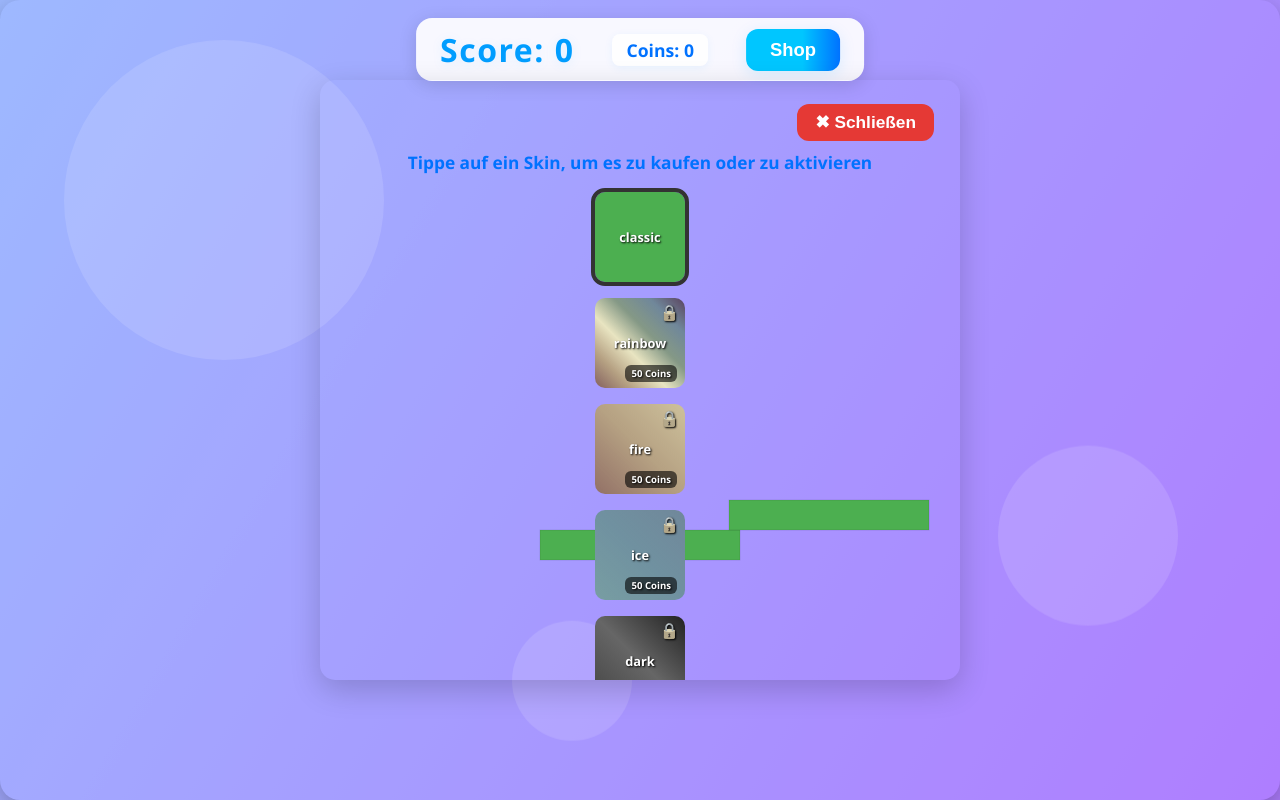
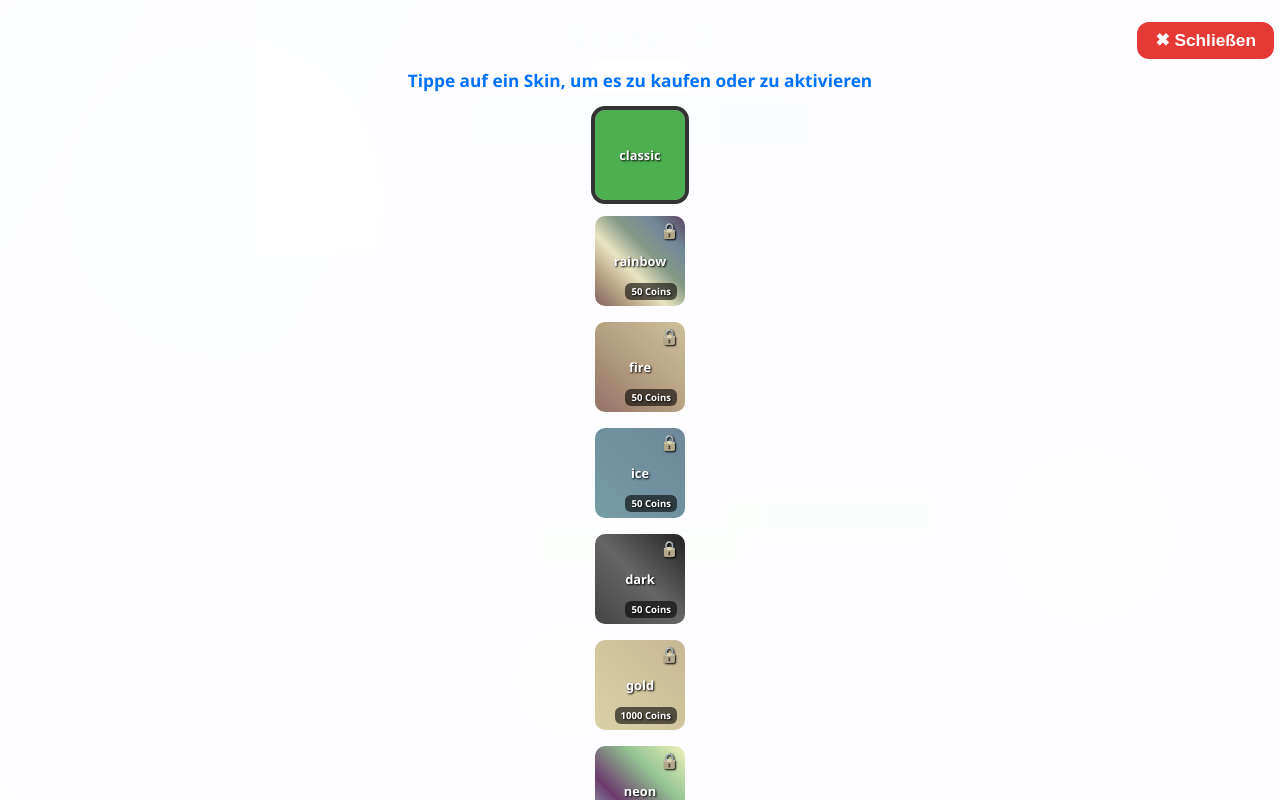
Before and after one commit to CyCreatingInternet/lenstack, a plain HTML site: page index.html in a window 1280 px wide. Both pictures are taken after a click on the button "Shop". Drawn offline with Linux system fonts and the light colour scheme.

Commit message:
Update index.html

```diff
--- a/index.html
+++ b/index.html
@@ -15,7 +15,6 @@ html, body {
   background-position: center;
 }
 
-/* Animierter Farbverlauf-Overlay */
 body::before {
   content: "";
   position: fixed;
@@ -30,7 +29,6 @@ body::before {
   100% { filter: hue-rotate(60deg);}
 }
 
-/* Deko-Kreise */
 .bg-circle {
   position: fixed;
   border-radius: 50%;
@@ -82,8 +80,6 @@ canvas {
   text-align: center;
   margin-bottom: 2px;
   text-shadow: 0 2px 12px rgba(0,157,255,0.10);
-  background: none;
-  padding: 0;
 }
 
 #coins {
@@ -118,7 +114,6 @@ canvas {
   transform: scale(0.97);
 }
 
-/* Shop-Overlay für Mobile */
 #shop {
   position: fixed;
   top: 0;
@@ -133,7 +128,6 @@ canvas {
   box-shadow: 0 10px 30px rgba(0,0,0,0.18);
   display: none;
   flex-direction: column;
-  gap: 0;
   justify-content: flex-start;
   align-items: center;
   z-index: 100;
@@ -214,54 +208,6 @@ canvas {
   border-radius: 6px;
   font-size: 0.75em;
 }
-
-/* Responsive Anpassung für Desktop */
-@media (min-width: 700px) {
-  #ui {
-    flex-direction: row;
-    justify-content: center;
-    align-items: center;
-    width: auto;
-    top: 18px;
-    left: 50%;
-    transform: translateX(-50%);
-    background: rgba(255,255,255,0.92);
-    border-radius: 16px;
-    box-shadow: 0 4px 18px rgba(0,0,0,0.13);
-    padding: 10px 24px;
-    gap: 20px;
-  }
-  #score {
-    font-size: 2em;
-    margin-bottom: 0;
-    margin-right: 18px;
-  }
-  #coins {
-    font-size: 1.1em;
-    margin-bottom: 0;
-    margin-right: 18px;
-  }
-  #shopBtn {
-    width: auto;
-    max-width: none;
-    padding: 10px 24px;
-    margin: 0;
-  }
-  #shop {
-    position: absolute;
-    top: 80px;
-    left: 50%;
-    transform: translateX(-50%);
-    width: 95vw !important;
-    max-width: 600px !important;
-    height: auto !important;
-    max-height: 70vh !important;
-    border-radius: 15px;
-    box-shadow: 0 10px 30px rgba(0,0,0,0.18);
-    padding: 20px;
-    background-color: transparent;
-  }
-}
   </style>
 </head>
 <body>
@@ -274,10 +220,7 @@ canvas {
     <button id="shopBtn">Shop</button>
   </div>
 
-  <div id="shop">
-    <!-- Wird dynamisch erstellt -->
-  </div>
-
+  <div id="shop"></div>
   <canvas id="gameCanvas"></canvas>
 
   <script>
@@ -317,11 +260,13 @@ canvas {
       Barcelona: 0,
       HSV: 250,
       TequilaSunrise: 250,
-      Lime: 100
-
-
-
-
+      Lime: 100,
+      galaxy: 200,
+      sunset: 120,
+      matrix: 180,
+      candy: 100,
+      oceanwave: 130,
+      shadow: 160
     };
 
     const skins = {
@@ -336,19 +281,22 @@ canvas {
       aqua: ["#00ffff", "#40e0d0", "#5f9ea0"],
       cyberpunk:["#00FFFF","#FF1493","#000000","#8A2BE2","#FF4500"],
       tropicalpop:["#FF6347", "#FFD700", "#32CD32", "#1E90FF", "#FF69B4"],
-      lakers:["#552583", "#FDB927", "#ffffff", "#000000", "#9C27B0"],
-      Knicks:["#006BB6", "#F58426", "#FFFFFF","#006BB6", "#000000"],
-      RealMadrid:["#FFFFFF", "#ffd700", "#daa520", "#FFFFFF", "#ffd700"],
+      lakers:["#552583", "#FDB927", "#ffffff", "#000000"],
+      Knicks:["#006BB6", "#F58426", "#FFFFFF"],
+      RealMadrid:["#FFFFFF", "#ffd700", "#daa520"],
       Barcelona:["#832c00","#ae562d","#a75b34"],
       HSV:["#000000", "#FFFFFF", "#0000ff"],
       TequilaSunrise: ["#f7d308", "#f76c81", "#b63d7a", "#6e2595", "#232e92"],
-      Lime: ["#baffc9", "#ffffba", "#ffb3ba", "#bae1ff", "#baffc9"]
-
-
+      Lime: ["#baffc9", "#ffffba", "#ffb3ba", "#bae1ff"],
+      galaxy: ["#0f0c29", "#302b63", "#24243e", "#e96443", "#904e95"],
+      sunset: ["#ff9966", "#ff5e62", "#f83600", "#fe8c00"],
+      matrix: ["#0f0", "#060", "#000"],
+      candy: ["#ff4b5c", "#ffb400", "#8ac926", "#1982c4", "#6a4c93"],
+      oceanwave: ["#00c6ff", "#0072ff", "#004e92", "#00f260"],
+      shadow: ["#111", "#333", "#000"]
     };
 
     const skinColors = Object.entries(skins);
-
     const scoreDiv = document.getElementById("score");
     const coinsDiv = document.getElementById("coins");
     const shopBtn = document.getElementById("shopBtn");
@@ -361,8 +309,11 @@ canvas {
 
     function drawBlock(b, y, color) {
       ctx.fillStyle = color;
+      ctx.shadowColor = color;
+      ctx.shadowBlur = 15;
       ctx.fillRect(b.x, y, b.width, 30);
-      ctx.strokeStyle = "rgba(0,0,0,0.1)";
+      ctx.shadowBlur = 0;
+      ctx.strokeStyle = "rgba(0,0,0,0.15)";
       ctx.strokeRect(b.x, y, b.width, 30);
     }
 
@@ -374,12 +325,10 @@ canvas {
     function draw() {
       ctx.clearRect(0, 0, canvas.width, canvas.height);
       cameraOffset += ((currentBlock.y - cameraOffset - canvas.height / 2 + 100) * 0.05);
-
       stack.forEach((b, i) => {
         const y = canvas.height - (b.y - cameraOffset);
         drawBlock(b, y, getBlockColor(i));
       });
-
       if (!gameOver) {
         const y = canvas.height - (currentBlock.y - cameraOffset);
         drawBlock(currentBlock, y, getBlockColor(score));
@@ -411,6 +360,13 @@ canvas {
       stack.push({ x: newX, y: currentBlock.y, width: newWidth });
       score++;
       coins++;
+
+      if (score % 10 === 0) coins += 10;
+      if (Math.abs(currentBlock.x - last.x) < 5) {
+        coins += 5;
+        scoreDiv.textContent = `Score: ${score} (+Perfect!)`;
+      }
+
       localStorage.setItem("coins", coins);
       updateUI();
 
@@ -423,16 +379,11 @@ canvas {
     }
 
     canvas.addEventListener("click", () => {
-      if (gameOver) {
-        resetGame();
-      } else {
-        placeBlock();
-      }
+      if (gameOver) resetGame();
+      else placeBlock();
     });
-
     canvas.addEventListener("touchstart", e => {
-      e.preventDefault();
-      canvas.click();
+      e.preventDefault(); canvas.click();
     }, { passive: false });
 
     function resetGame() {
@@ -447,7 +398,6 @@ canvas {
 
     function createShop() {
       shop.innerHTML = '';
-
       const closeDiv = document.createElement("div");
       closeDiv.id = "closeShop";
       const closeBtn = document.createElement("button");
@@ -466,12 +416,10 @@ canvas {
         div.classList.add("skin");
         div.style.background = colors.length > 1 ? `linear-gradient(45deg, ${colors.join(",")})` : colors[0];
         div.textContent = name;
-
         const price = skinPrices[name] ?? 50;
 
         if (!unlockedSkins.includes(name)) {
           div.classList.add("locked");
-
           const priceTag = document.createElement("div");
           priceTag.className = "price-tag";
           priceTag.textContent = `${price} Coins`;
@@ -497,7 +445,6 @@ canvas {
             createShop();
           });
         }
-
         shop.appendChild(div);
       });
     }
```
